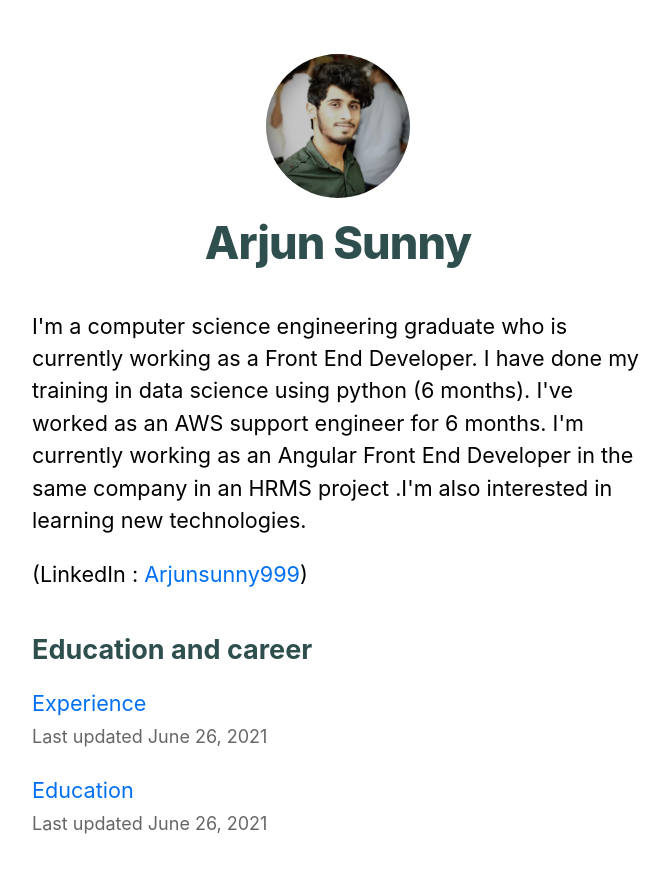
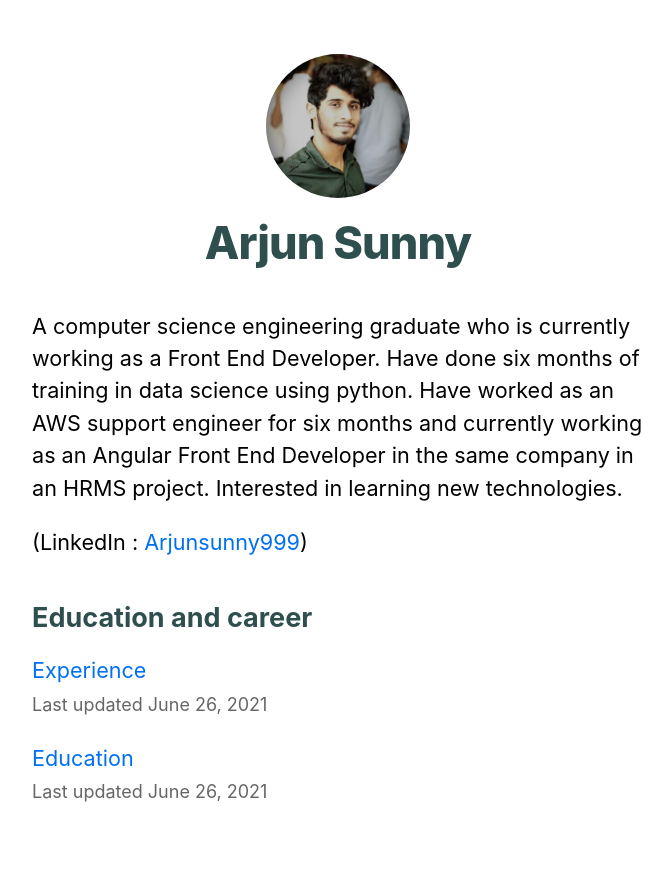
Before and after one commit to arjunsunny999/nextjs-blog, a Next.js app: page / in a window 1280 px wide. Shown: the top 872 px of the page, without its empty margins (302-974 px from the left). Built offline with nearby package versions, Linux system fonts and the light colour scheme.

Commit message:
Add files via upload
Design changes

```diff
--- a/pages/index.js
+++ b/pages/index.js
@@ -22,9 +22,10 @@ export default function Home({ allPostsData }) {
         <title>{siteTitle}</title>
       </Head>
       <section className={utilStyles.headingMd}>
-        <p>I'm a computer science engineering graduate who is currently working as a Front End Developer.
-          I have done my training in data science using python (6 months).
-          I've worked as an AWS support engineer for 6 months. I'm currently working as an Angular Front End Developer in the same company in an HRMS project .I'm also interested in learning new technologies.</p>
+        <p>A computer science engineering graduate who is currently working as a Front End Developer.
+          Have done six months of training in data science using python.
+          Have worked as an AWS support engineer for six months and currently working as an Angular Front End Developer
+          in the same company in an HRMS project. Interested in learning new technologies.</p>
         <p>
           (LinkedIn : {' '}
           <a href="https://www.linkedin.com/in/arjunsunny999/">Arjunsunny999</a>)
```
